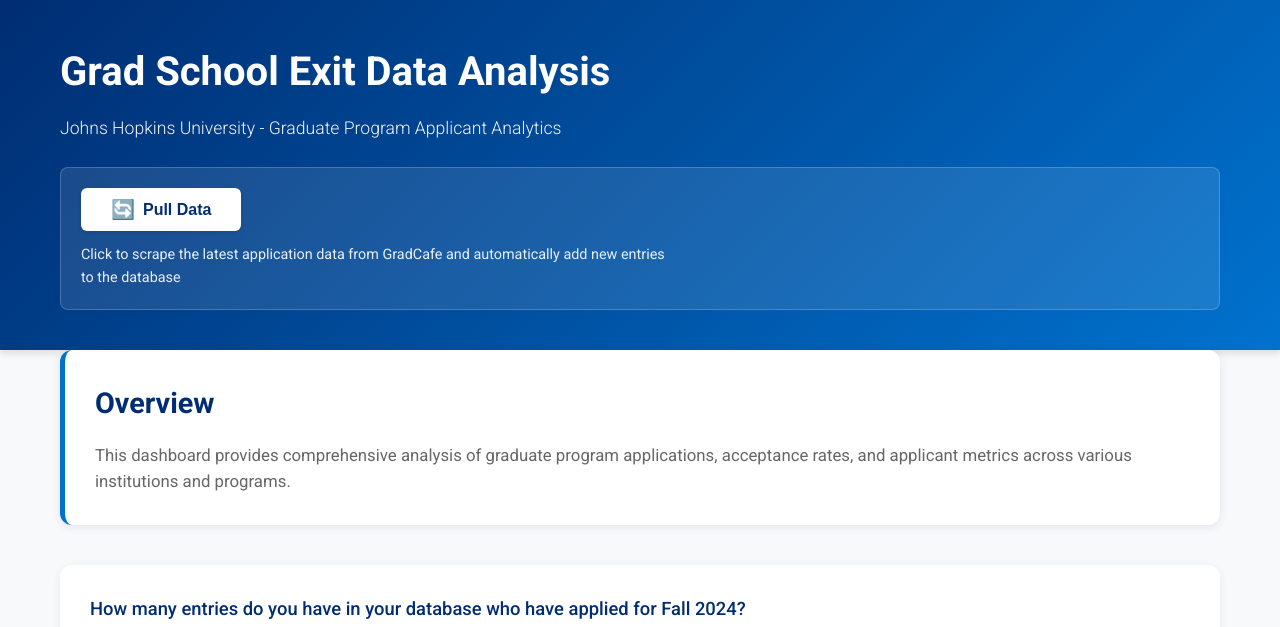
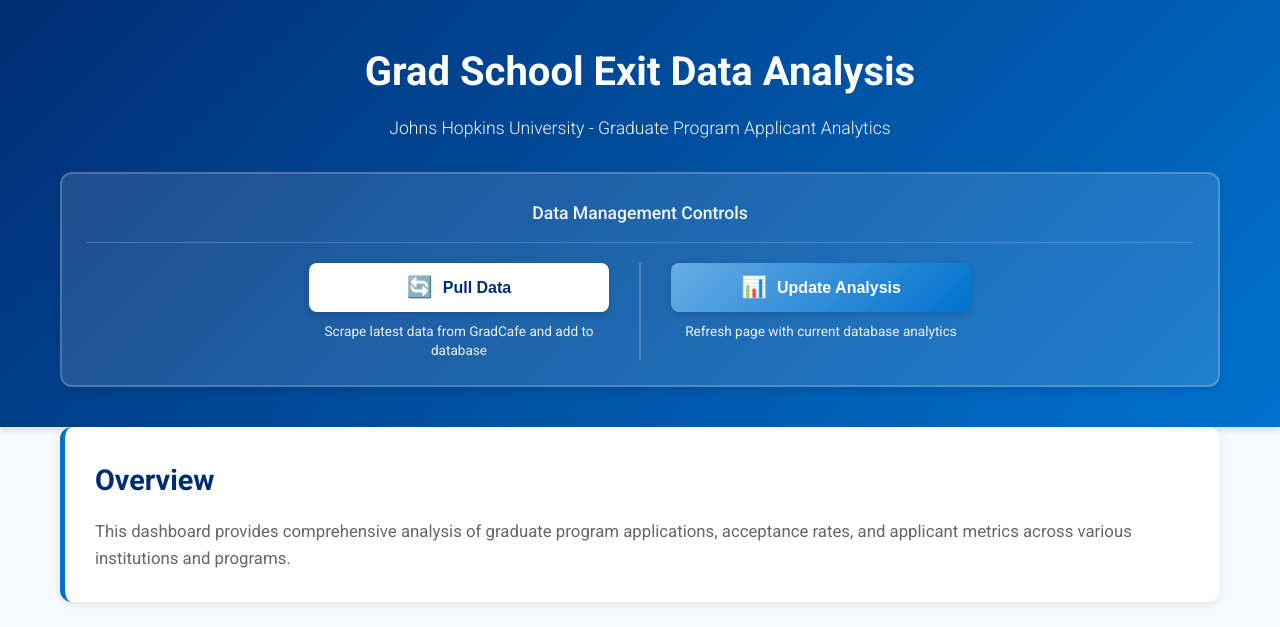
Before and after one commit to bradba/jhu_software_concepts, a Flask app: template module_3/templates/index.html in a window 1280 px wide. Shown: the top 627 px of the page. Run offline with Flask 3, Linux system fonts and the light colour scheme; the template is opened without the code that fills it: most values are stand-ins (such as "Sample title", 1, 10 or a date in 2020).

Commit message:
clean up UI

```diff
--- a/module_3/static/css/style.css
+++ b/module_3/static/css/style.css
@@ -39,6 +39,11 @@
     box-shadow: 0 4px 6px rgba(0, 0, 0, 0.1);
 }
 
+.header-title {
+    text-align: center;
+    margin-bottom: 30px;
+}
+
 .header-content h1 {
     font-size: 2.5rem;
     font-weight: 700;
@@ -51,41 +56,80 @@
     opacity: 0.95;
 }
 
-/* Pull Data Section */
-.pull-data-container {
-    margin-top: 25px;
-    padding: 20px;
-    background: rgba(255, 255, 255, 0.1);
-    border-radius: 8px;
-    border: 1px solid rgba(255, 255, 255, 0.2);
+/* Unified Control Panel */
+.control-panel {
+    background: rgba(255, 255, 255, 0.12);
+    border-radius: 12px;
+    padding: 25px;
+    border: 2px solid rgba(255, 255, 255, 0.2);
+    box-shadow: 0 4px 6px rgba(0, 0, 0, 0.1);
 }
 
-.pull-data-btn {
-    background: var(--white);
-    color: var(--jhu-blue);
+.control-panel-header {
+    text-align: center;
+    margin-bottom: 20px;
+    padding-bottom: 15px;
+    border-bottom: 1px solid rgba(255, 255, 255, 0.2);
+}
+
+.control-panel-header h3 {
+    font-size: 1.1rem;
+    font-weight: 500;
+    margin: 0;
+    opacity: 0.95;
+}
+
+.control-panel-buttons {
+    display: flex;
+    gap: 30px;
+    align-items: flex-start;
+    justify-content: center;
+}
+
+.control-item {
+    flex: 1;
+    max-width: 300px;
+    text-align: center;
+}
+
+.control-divider {
+    width: 2px;
+    background: rgba(255, 255, 255, 0.2);
+    align-self: stretch;
+}
+
+.control-btn {
+    width: 100%;
     border: none;
-    padding: 12px 30px;
-    border-radius: 6px;
+    padding: 14px 30px;
+    border-radius: 8px;
     font-size: 1rem;
     font-weight: 600;
     cursor: pointer;
     transition: all 0.3s ease;
     display: inline-flex;
     align-items: center;
-    gap: 8px;
-    box-shadow: 0 2px 4px rgba(0, 0, 0, 0.1);
+    justify-content: center;
+    gap: 10px;
+    box-shadow: 0 2px 6px rgba(0, 0, 0, 0.15);
+}
+
+.control-btn:disabled {
+    opacity: 0.5;
+    cursor: not-allowed;
+    transform: none;
+}
+
+.pull-data-btn {
+    background: var(--white);
+    color: var(--jhu-blue);
 }
 
 .pull-data-btn:hover:not(:disabled) {
     background: var(--jhu-heritage-blue);
     color: var(--white);
     transform: translateY(-2px);
-    box-shadow: 0 4px 8px rgba(0, 0, 0, 0.2);
-}
-
-.pull-data-btn:disabled {
-    opacity: 0.6;
-    cursor: not-allowed;
+    box-shadow: 0 4px 10px rgba(0, 0, 0, 0.2);
 }
 
 .pull-data-btn.loading {
@@ -97,24 +141,36 @@
     50% { opacity: 0.7; }
 }
 
+.update-analysis-btn {
+    background: linear-gradient(135deg, var(--jhu-heritage-blue) 0%, var(--jhu-spirit-blue) 100%);
+    color: var(--white);
+}
+
+.update-analysis-btn:hover:not(:disabled) {
+    background: linear-gradient(135deg, var(--jhu-spirit-blue) 0%, var(--jhu-heritage-blue) 100%);
+    transform: translateY(-2px);
+    box-shadow: 0 4px 10px rgba(0, 0, 0, 0.25);
+}
+
 .btn-icon {
-    font-size: 1.2rem;
+    font-size: 1.3rem;
     line-height: 1;
 }
 
-.pull-data-info {
-    margin-top: 12px;
-    font-size: 0.9rem;
+.control-info {
+    margin-top: 10px;
+    font-size: 0.85rem;
     opacity: 0.9;
-    max-width: 600px;
+    line-height: 1.4;
 }
 
 .pull-data-status {
-    margin-top: 15px;
-    padding: 12px 15px;
-    border-radius: 6px;
+    margin-top: 20px;
+    padding: 14px 18px;
+    border-radius: 8px;
     font-size: 0.95rem;
     display: none;
+    text-align: center;
 }
 
 .pull-data-status:not(:empty) {
@@ -379,6 +435,23 @@
 
 /* Responsive Design */
 @media (max-width: 768px) {
+    .control-panel-buttons {
+        flex-direction: column;
+        gap: 20px;
+    }
+
+    .control-divider {
+        display: none;
+    }
+
+    .control-item {
+        max-width: 100%;
+    }
+
+    .control-btn {
+        padding: 16px 30px;
+    }
+
     .header-content h1 {
         font-size: 1.8rem;
     }
--- a/module_3/templates/index.html
+++ b/module_3/templates/index.html
@@ -11,16 +11,37 @@
     <header>
         <div class="container">
             <div class="header-content">
+                <div class="header-title">
                     <h1>Grad School Exit Data Analysis</h1>
                     <p class="subtitle">Johns Hopkins University - Graduate Program Applicant Analytics</p>
-                <div class="pull-data-container">
-                    <button id="pullDataBtn" class="pull-data-btn" onclick="pullNewData()">
+                </div>
+
+                <!-- Combined Control Panel -->
+                <div class="control-panel">
+                    <div class="control-panel-header">
+                        <h3>Data Management Controls</h3>
+                    </div>
+                    <div class="control-panel-buttons">
+                        <div class="control-item">
+                            <button id="pullDataBtn" class="control-btn pull-data-btn" onclick="pullNewData()">
                                 <span class="btn-icon">🔄</span>
                                 <span class="btn-text">Pull Data</span>
                             </button>
-                    <p class="pull-data-info">
-                        Click to scrape the latest application data from GradCafe and automatically add new entries to the database
+                            <p class="control-info">
+                                Scrape latest data from GradCafe and add to database
                             </p>
+                        </div>
+                        <div class="control-divider"></div>
+                        <div class="control-item">
+                            <button id="updateAnalysisBtn" class="control-btn update-analysis-btn" onclick="updateAnalysis()">
+                                <span class="btn-icon">📊</span>
+                                <span class="btn-text">Update Analysis</span>
+                            </button>
+                            <p class="control-info">
+                                Refresh page with current database analytics
+                            </p>
+                        </div>
+                    </div>
                     <div id="pullDataStatus" class="pull-data-status"></div>
                 </div>
             </div>
@@ -263,12 +284,20 @@
     </footer>
 
     <script>
+        // Track if data pull is currently running
+        let isPullingData = false;
+
         async function pullNewData() {
             const btn = document.getElementById('pullDataBtn');
             const status = document.getElementById('pullDataStatus');
+            const updateBtn = document.getElementById('updateAnalysisBtn');
 
-            // Disable button and show loading state
+            // Set pulling state
+            isPullingData = true;
+
+            // Disable both buttons during pull
             btn.disabled = true;
+            updateBtn.disabled = true;
             btn.classList.add('loading');
             btn.querySelector('.btn-text').textContent = 'Pulling Data...';
             btn.querySelector('.btn-icon').textContent = '⏳';
@@ -309,13 +338,44 @@
                 status.className = 'pull-data-status error';
                 status.textContent = `❌ Network error: ${error.message}`;
             } finally {
-                // Re-enable button
+                // Reset pulling state
+                isPullingData = false;
+
+                // Re-enable buttons
                 btn.disabled = false;
+                updateBtn.disabled = false;
                 btn.classList.remove('loading');
                 btn.querySelector('.btn-text').textContent = 'Pull Data';
                 btn.querySelector('.btn-icon').textContent = '🔄';
             }
         }
+
+        function updateAnalysis() {
+            const status = document.getElementById('pullDataStatus');
+
+            // Check if data pull is currently running
+            if (isPullingData) {
+                status.className = 'pull-data-status warning';
+                status.textContent = '⚠️ Cannot update analysis while pulling new data. Please wait for the data pull to complete.';
+
+                // Clear the message after 4 seconds
+                setTimeout(() => {
+                    status.textContent = '';
+                    status.className = 'pull-data-status';
+                }, 4000);
+
+                return;
+            }
+
+            // Show brief message before refresh
+            status.className = 'pull-data-status info';
+            status.textContent = '🔄 Refreshing analysis with current database...';
+
+            // Refresh the page to get updated analytics
+            setTimeout(() => {
+                location.reload();
+            }, 500);
+        }
     </script>
 </body>
 </html>
```
Also changed, not shown: module_3/README.md. Lines whose indentation alone changed are shown as unchanged.
